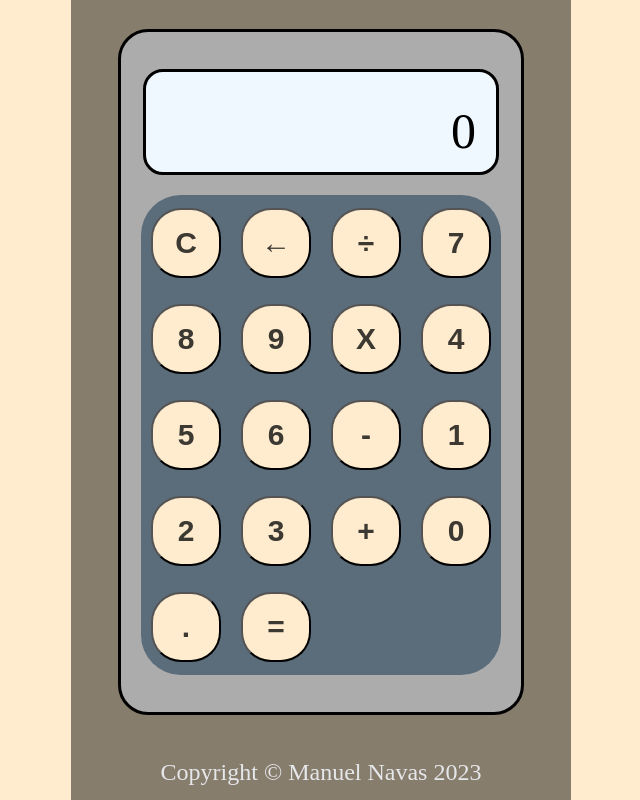
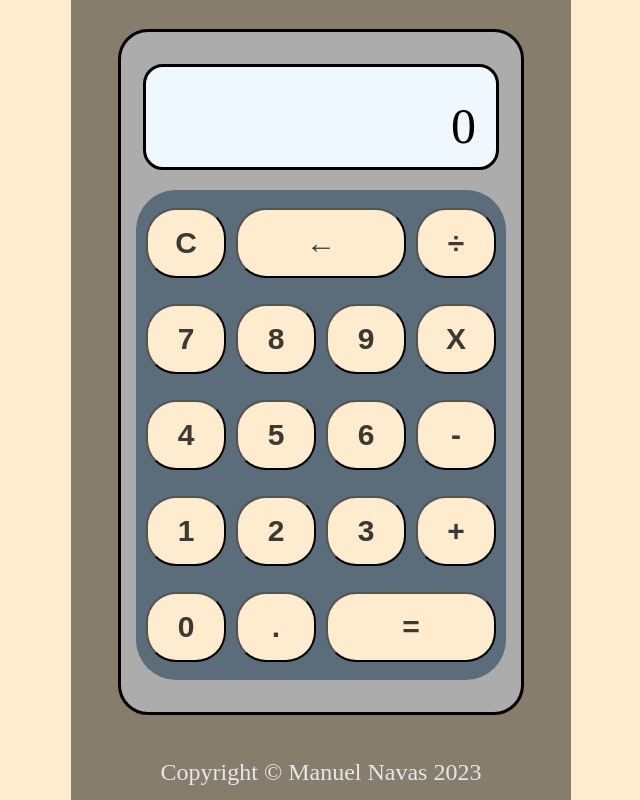
Before and after one commit to manuel7488navas/Project-Calculator, a plain HTML site: page index.html in a window 1280 px wide. Shown: the whole page, without its empty margins (319-959 px from the left). Drawn offline with Linux system fonts and the light colour scheme.

Commit message:
Update style.css

```diff
--- a/style.css
+++ b/style.css
@@ -63,6 +63,7 @@ p{
     width: 360px;
     height: 480px;
     border-radius: 40px;
+    padding:0.3rem;
     display: grid;
     grid-template-columns: repeat(4, 1fr);
     grid-template-rows: repeat(5, 1fr);
@@ -74,16 +75,19 @@ p{
 
 button{
     background-color: blanchedalmond;
-    width: 70px;
     height: 70px;
     border-radius: 30px;
-    margin:10px;
+    margin:5px;
     font-size: 30px;
     font-weight: 600;
     color: rgb(60, 56, 50);
 
-
-
+}
+#backspace-button{
+    grid-column: span 2;
+}
+.equals-button{
+    grid-column: span 2;
 }
 
 .footer{
```
